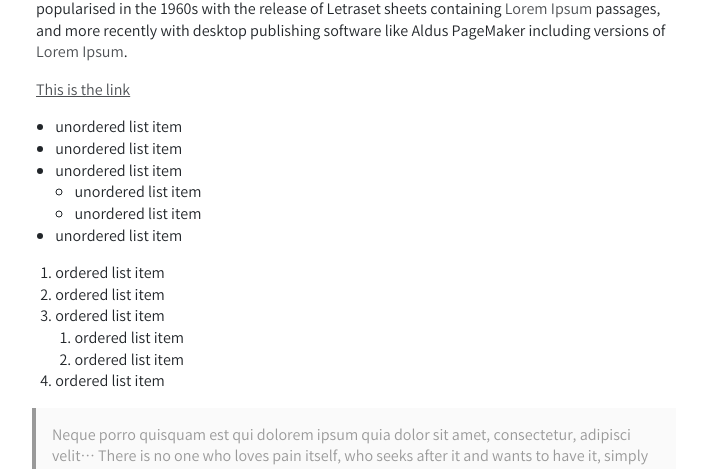
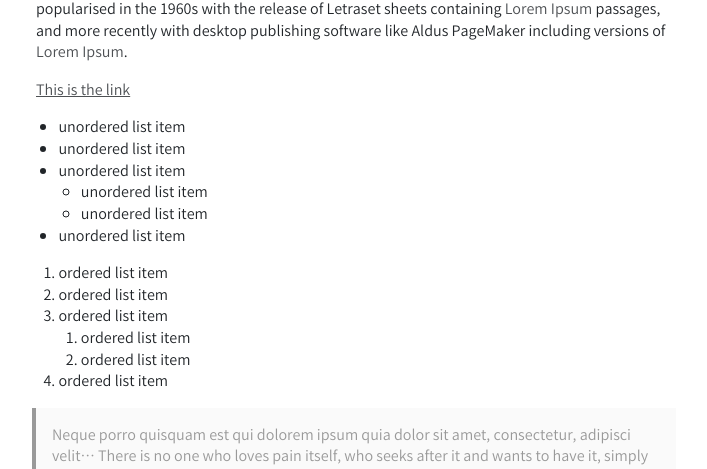
Before and after one commit to daehopark/simplog-jekyll-theme, a Jekyll site: the page built from _posts/2020-01-01-Simplog-Style-Guide.md, in a window 1280 px wide. Shown: the part 425-894 px from the top of the page, without its empty margins (284-991 px from the left). Built offline with Jekyll 4.4.1, drawn with Linux system fonts in a browser that asks for light colours; comment, search, counter and statistics services are not loaded.

Commit message:
Update style.css

```diff
--- a/assets/css/style.css
+++ b/assets/css/style.css
@@ -132,7 +132,7 @@ footer {
 .post ul,
 .post ol,
 .post dl {
-    padding-left: 1.2rem;
+    padding-left: 1.4rem;
 }
 
 .post pre {
```
